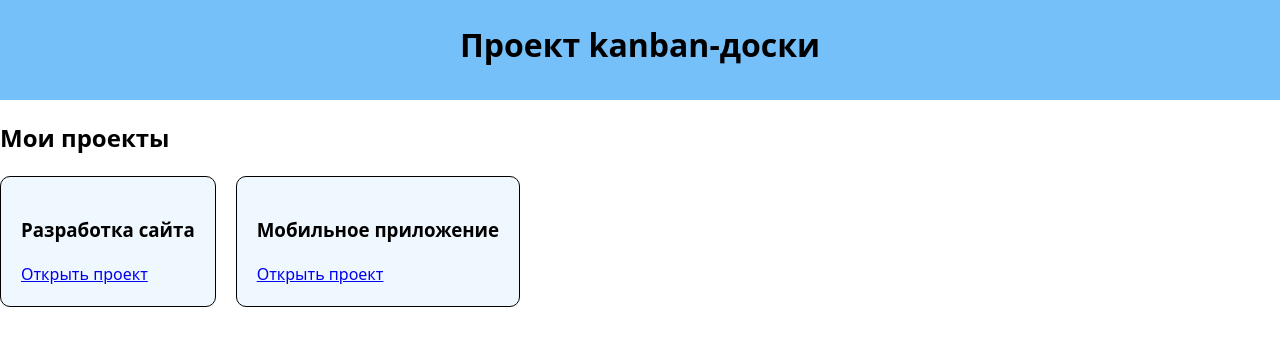
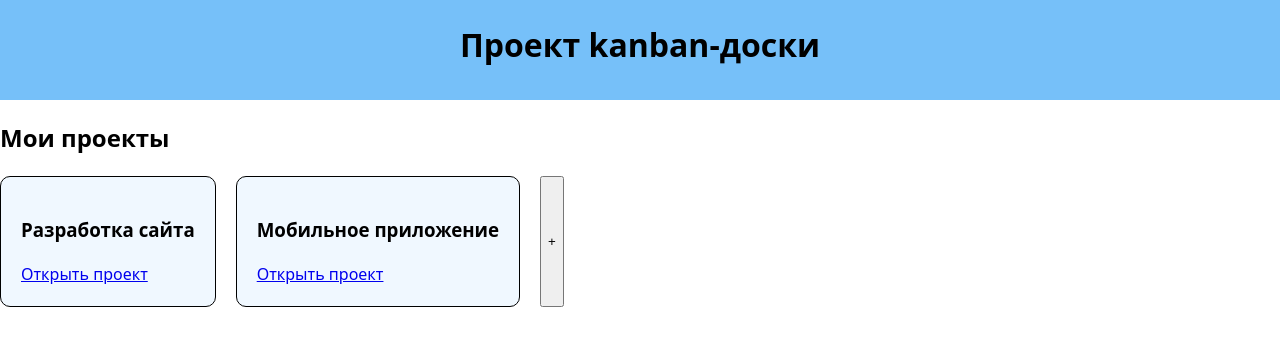
Before and after one commit to Georgnapr/kanban_project, a React (Vite) app: page / in a window 1280 px wide. Shown: the top 346 px of the page. Built offline with nearby package versions, Linux system fonts and the light colour scheme.

Commit message:
TODOs added

```diff
--- a/src/components/Board/Board.tsx
+++ b/src/components/Board/Board.tsx
@@ -14,6 +14,8 @@ function Board({project}: Props) {
                 <Column column={column}></Column>
             ))}
             <button>+</button>
+            {/*TODO: логика создания новой колонки*/}
+            {/*TODO: drag-n-drop для перемещения колонок*/}
         </div>
         <p></p>
     </>
--- a/src/components/Board/Column.tsx
+++ b/src/components/Board/Column.tsx
@@ -13,7 +13,9 @@ function Column({column}: Props) {
       {column.tasks.map((task) => (
         <TaskCard taskcard={task}></TaskCard>
       ))}
-
+      <button>+</button>
+      {/*TODO: логика создания новой задачи*/}
+      {/*TODO: drag-n-drop для задач (между колонками, внутри колонки)*/}
     </div>
   )
 }
--- a/src/pages/DashBoard/DashBoard.tsx
+++ b/src/pages/DashBoard/DashBoard.tsx
@@ -16,6 +16,8 @@ const DashboardPage = ({ projects }: Props) => {
             project={project}
           />
         ))}
+        <button>+</button>
+        {/*TODO: логика создания нового проекта. По умолчанию планируется 2 колонки: Сделано и Сделать*/}
       </div>
     </div>
   );
```
